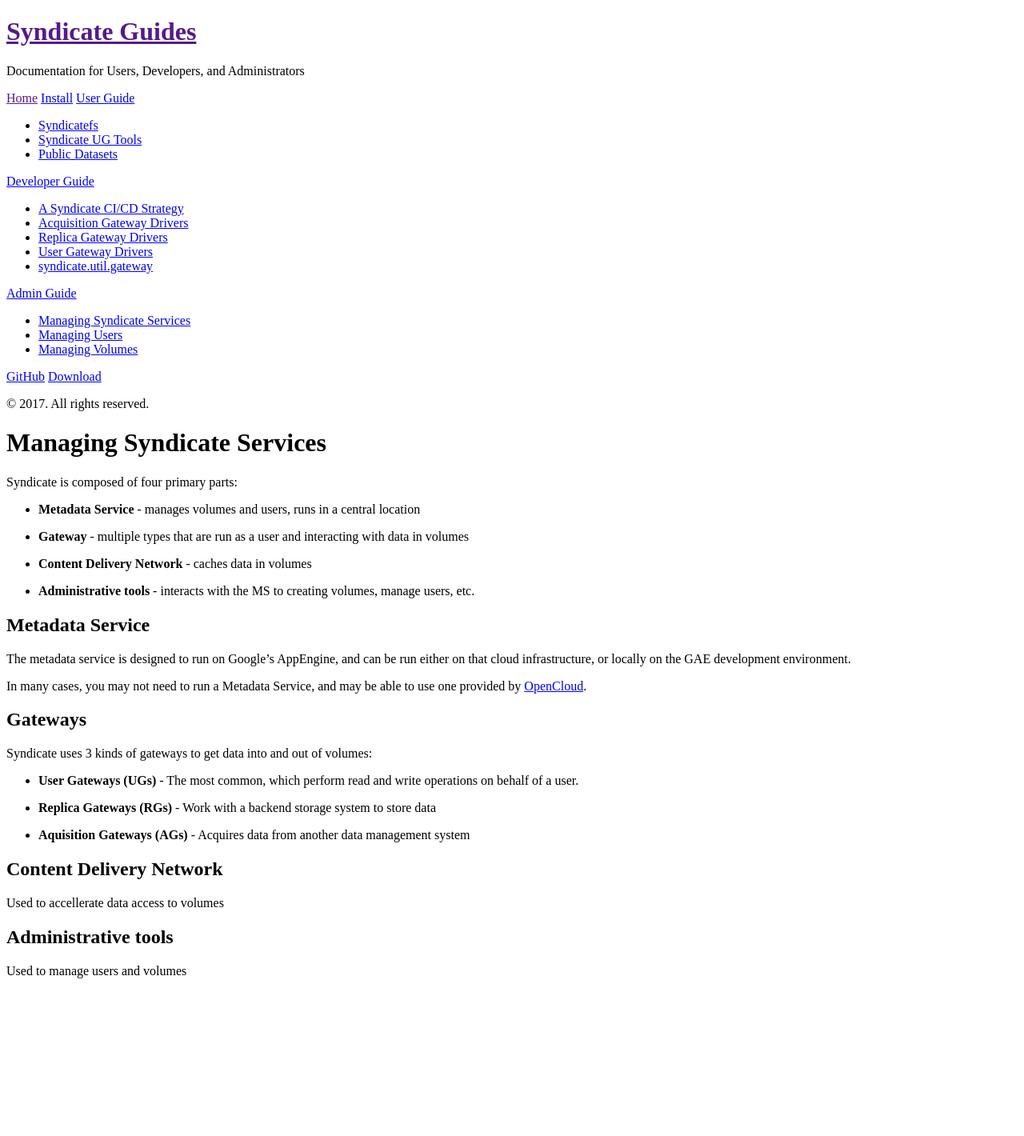
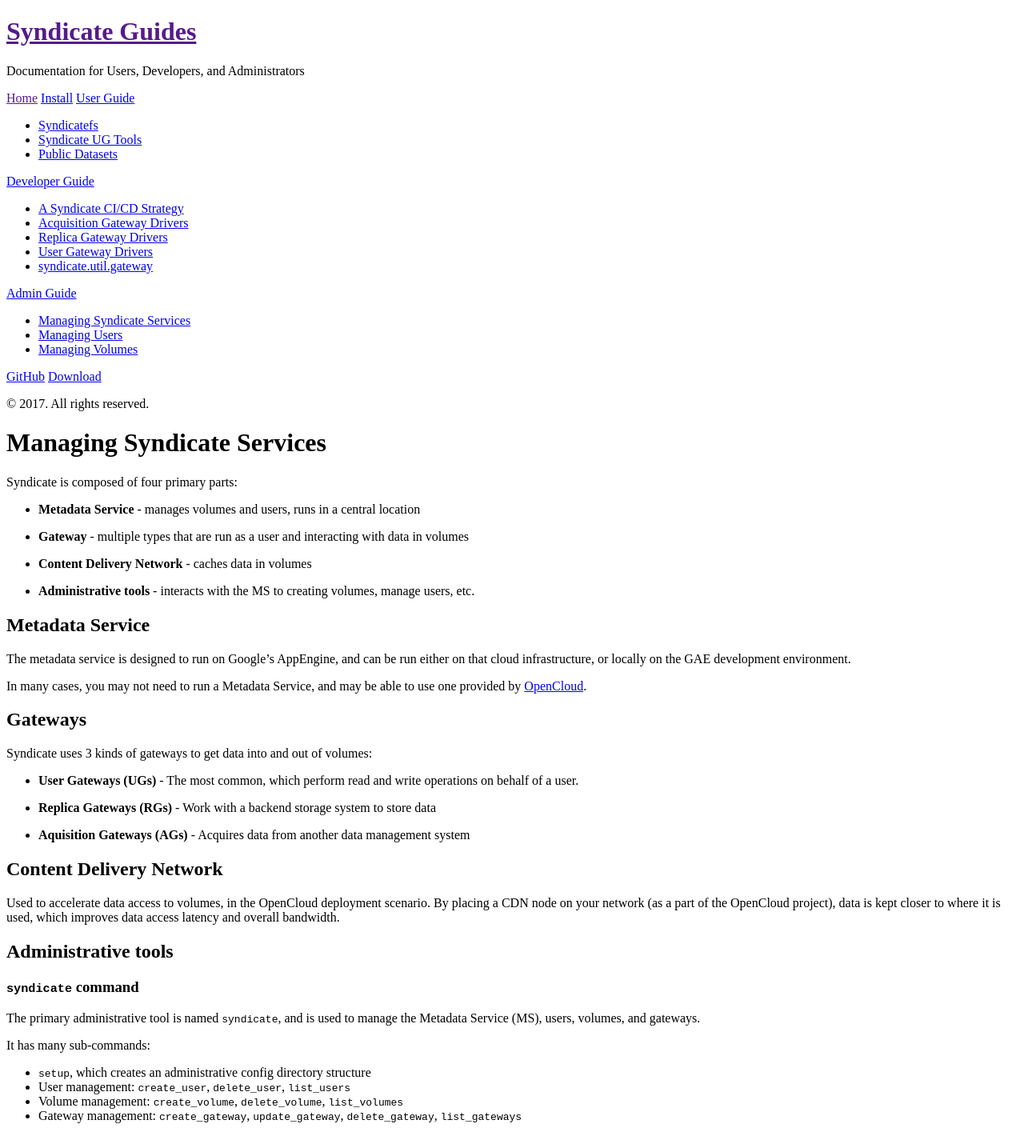
Before and after one commit to syndicate-storage/syndicate-storage.github.io, a Jekyll site: the page built from _admin/services.md, in a window 1280 px wide. Shown: the whole page at 80% size. Built offline with Jekyll 4.4.1, drawn with Linux system fonts in a browser that asks for light colours; nearby versions of some CDN libraries; library files that are not in the unit come from our copies; before the commit the page ends 1239 px from its top, so only the background shows below that.

Commit message:
more services docs, fix filename

```diff
--- a/_admin/services.md
+++ b/_admin/services.md
@@ -42,8 +42,22 @@ Syndicate uses 3 kinds of gateways to get data into and out of volumes:
 
 ## Content Delivery Network
 
-Used to accellerate data access to volumes
+Used to accelerate data access to volumes, in the OpenCloud deployment
+scenario.  By placing a CDN node on your network (as a part of the OpenCloud
+project), data is kept closer to where it is used, which improves data access
+latency and overall bandwidth.
 
 ## Administrative tools
 
-Used to manage users and volumes
+### `syndicate` command
+
+The primary administrative tool is named `syndicate`, and is used to manage
+the Metadata Service (MS), users, volumes, and gateways.
+
+It has many sub-commands:
+
+ - `setup`, which creates an administrative config directory structure
+ - User management: `create_user`, `delete_user`, `list_users`
+ - Volume management: `create_volume`, `delete_volume`, `list_volumes`
+ - Gateway management: `create_gateway`, `update_gateway`, `delete_gateway`,
+   `list_gateways`
```
Also changed, not shown: _user/002_syndicate_ug_tools.md (renamed from _user/002_syndicaet_ug_tools.md).
